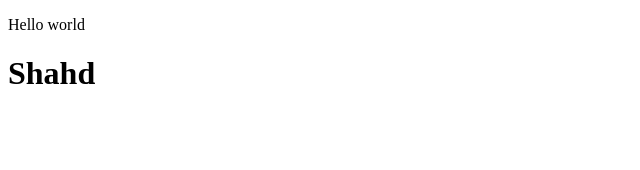
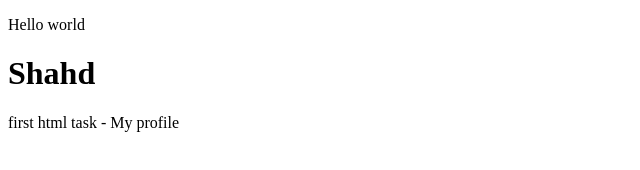
Before and after one commit to ShahdHassoun/Training-2023, a plain HTML site: page index.html in a window 1280 px wide. Shown: the whole page, without its empty margins (0-640 px from the left). Drawn offline with Linux system fonts and the light colour scheme.

Commit message:
initial commit

```diff
--- a/index.html
+++ b/index.html
@@ -9,6 +9,7 @@
 <body>
     <p>Hello world</p>
     <h1>Shahd</h1>
+    <p> first html task - My profile </p>
 
 </body>
 </html>
```
